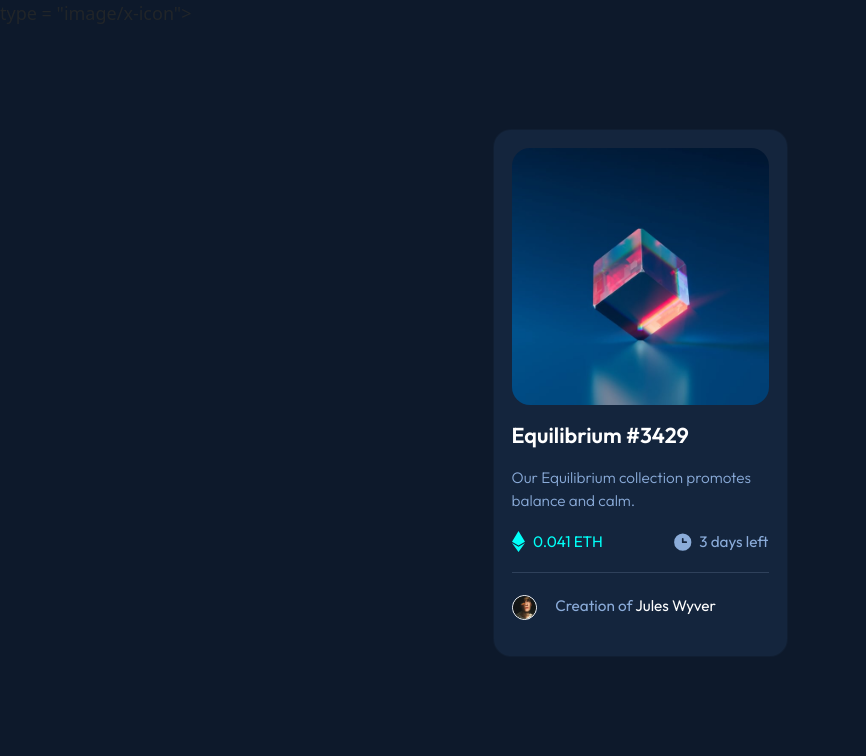
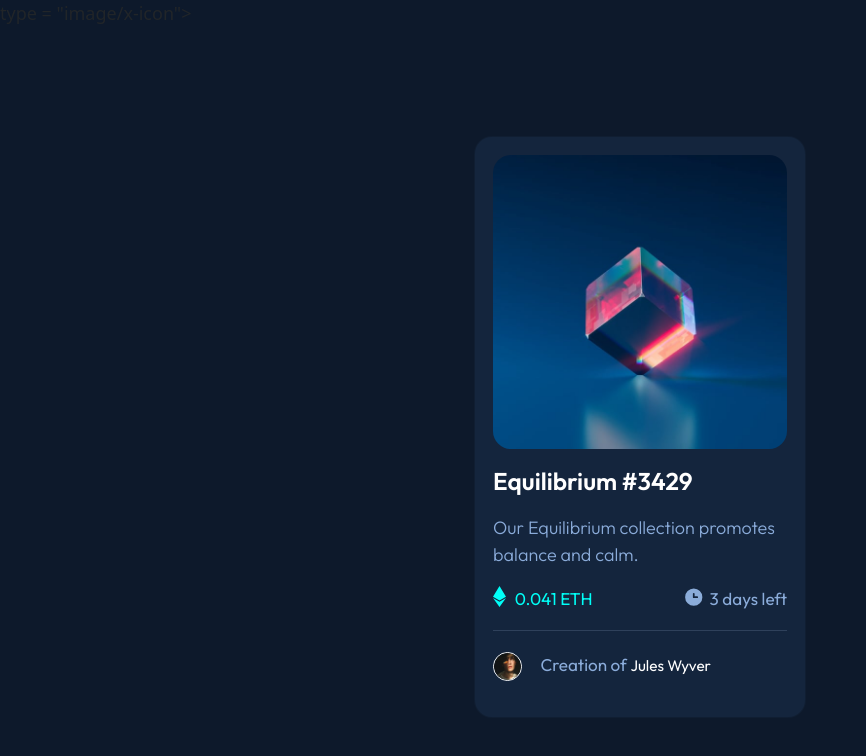
Before and after one commit to Arturo9314/03-FM-NFT-Card-Component-Main, a plain HTML site: page index.html in a window 1280 px wide. Shown: the whole page, without its empty margins (0-866 px from the left). Drawn offline with nearby package versions, Linux system fonts and the light colour scheme; files that its build step writes are made by us from their sources.

Commit message:
Update style.css

```diff
--- a/css/style.css
+++ b/css/style.css
@@ -1,7 +1,7 @@
 @import url("https://fonts.googleapis.com/css2?family=Outfit:wght@300;400;600&display=swap");
 * {
   font-family: "Outfit", sans-serif;
-  font-size: 18px;
+  font-size: 1.125rem;
 }
 
 body, main {
@@ -17,7 +17,7 @@ main {
   display: flex;
   justify-content: center;
   align-items: center;
-  margin: 8%;
+  min-height: 100vh;
 }
 
 .main-img {
@@ -45,8 +45,8 @@ main {
   border-radius: 1rem;
   padding: 1rem;
   width: 22%;
-  max-width: 295px;
-  min-width: 295px;
+  max-width: 18.4375rem;
+  min-width: 18.4375rem;
   background-color: hsl(216deg, 50%, 16%);
   color: hsl(215deg, 51%, 70%);
 }
@@ -55,7 +55,7 @@ main {
   padding: 1rem 0;
   font-weight: 700;
   margin: 0;
-  font-size: 1.2rem;
+  font-size: 1.35rem;
 }
 .card .card-title:hover {
   color: hsl(178deg, 100%, 50%);
@@ -66,31 +66,30 @@ main {
 }
 .card .card-body .description {
   font-weight: 300;
-  font-size: 0.85rem;
+  font-size: 1rem;
 }
 .card .card-body .current-info {
   display: flex;
   justify-content: space-between;
-  font-size: 0.85rem;
 }
 .card .card-body .current-info .icon-etherum {
   background-repeat: no-repeat;
   color: hsl(178deg, 100%, 50%);
   padding-left: 1.2rem;
   font-weight: 400 !important;
-  font-size: 0.85rem;
   background-size: 0.7rem;
+  font-size: 0.95rem;
 }
 .card .card-body .current-info .icon-clock {
   background-repeat: no-repeat;
   padding-left: 1.5rem;
   background-size: 1.225rem;
-  font-size: 0.85rem;
+  font-size: 0.95rem;
 }
 .card .footer p {
   padding: 1rem 0 0 0;
   border-top: 0.1rem solid hsl(215deg, 32%, 27%);
-  font-size: 0.85rem;
+  font-size: 0.95rem;
 }
 .card .footer p span a {
   color: white;
```
